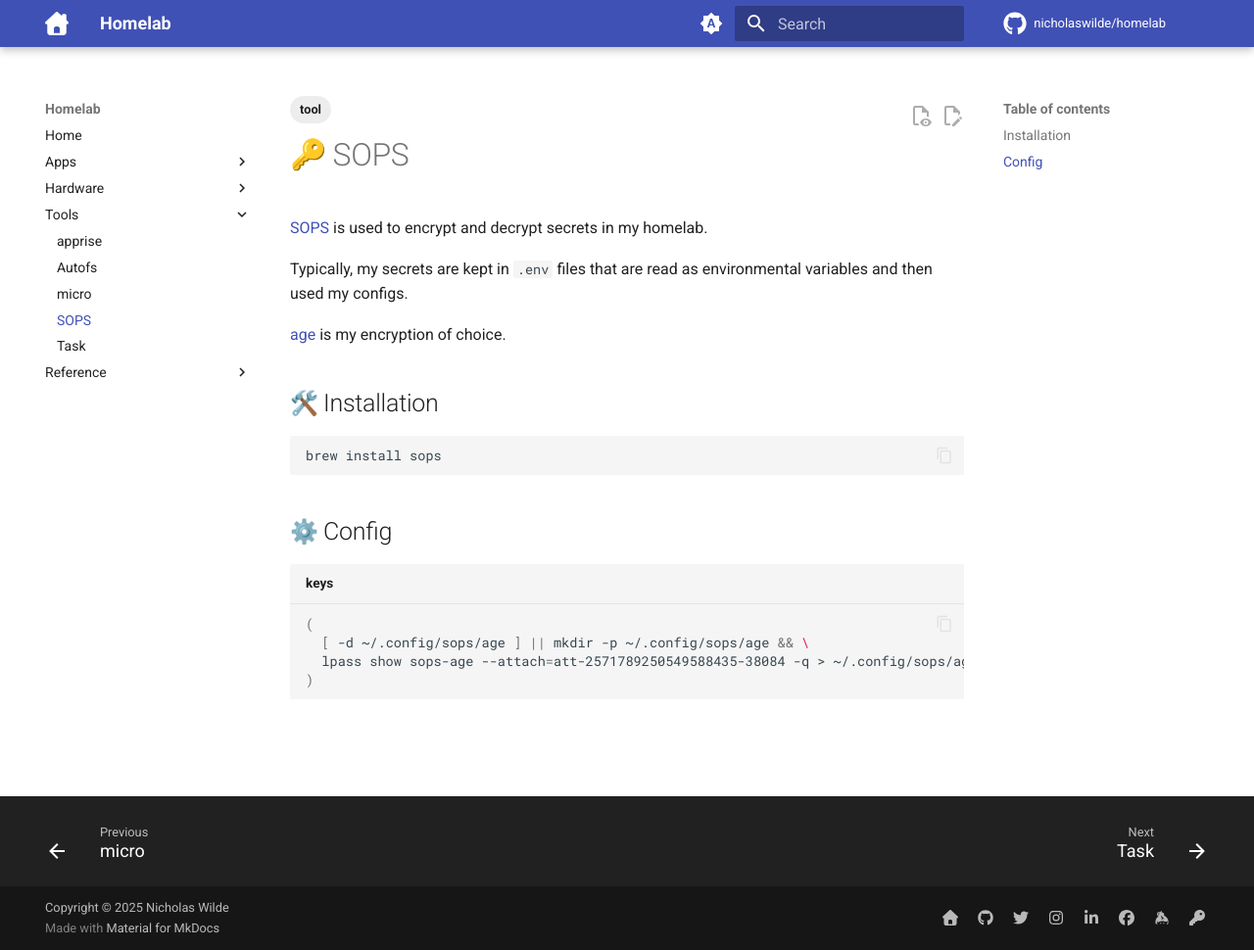
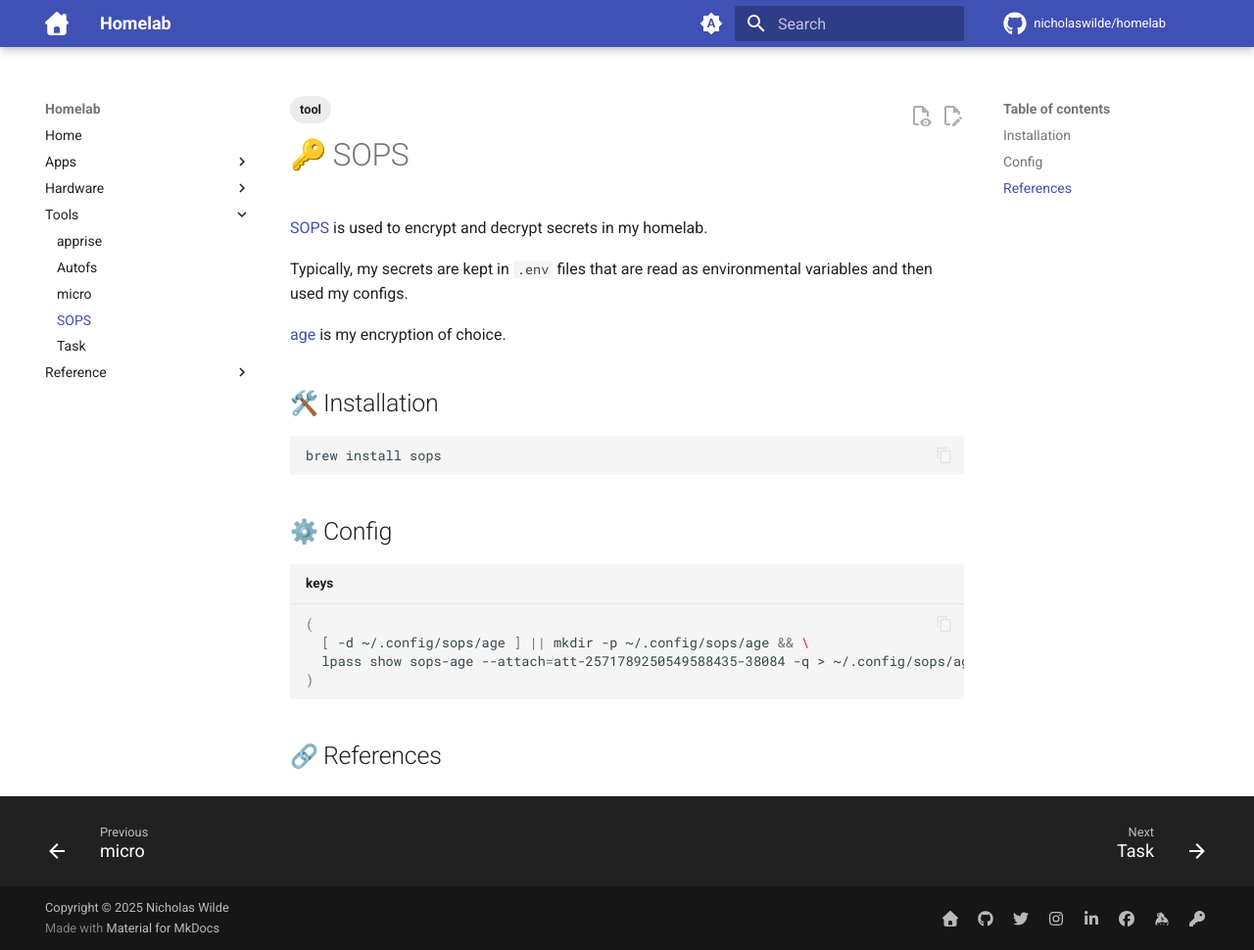
Before and after one commit to nicholaswilde/homelab, an MkDocs documentation site: the page built from docs/tools/sops.md, in a window 1280 px wide and 970 px high. Shown: the whole window at 98% size. Built offline with MkDocs 1.6.1 and Material for MkDocs 9.7.7, drawn with Linux system fonts in a browser that asks for light colours; emoji names are drawn with the system emoji font; comment, search, counter and statistics services are not loaded.

Commit message:
Update sops.md

````diff
--- a/docs/tools/sops.md
+++ b/docs/tools/sops.md
@@ -25,5 +25,7 @@
 )
 ```
 
+## :link: References
+
 [1]: <https://getsops.io/>
 [2]: <https://github.com/FiloSottile/age>
````
